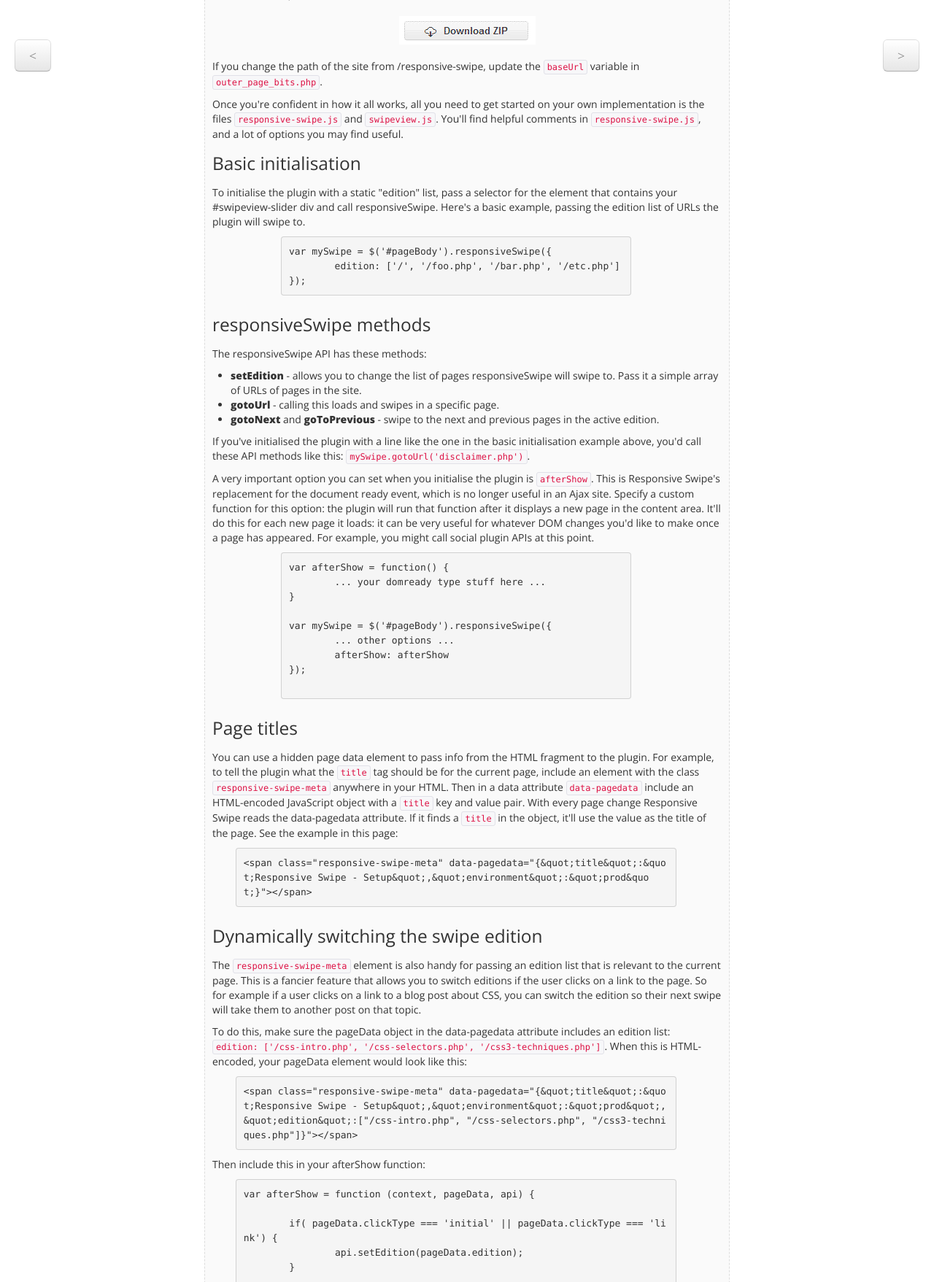
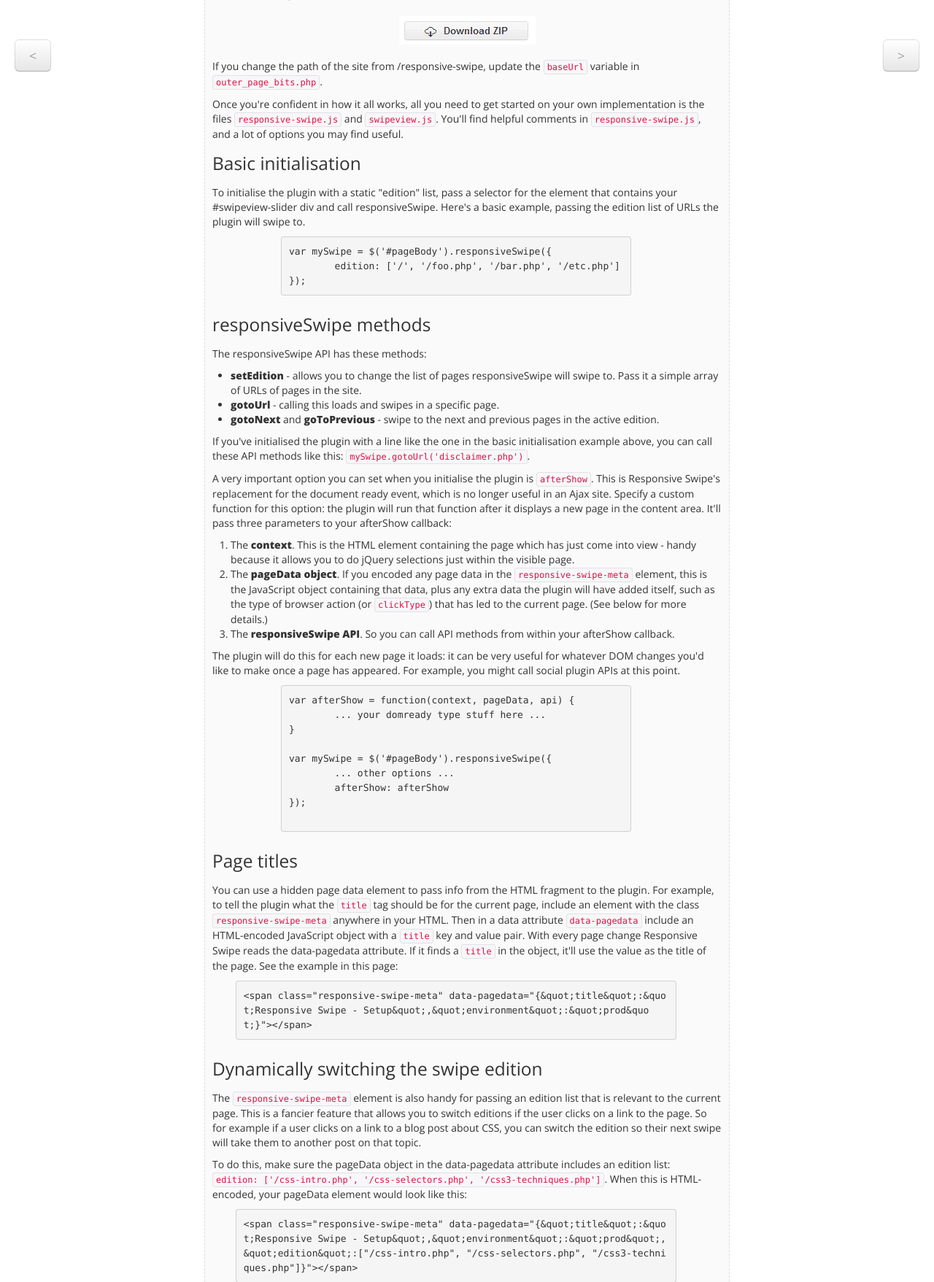
Before and after one commit to andfinally/responsive-swipe, a PHP site: page /setup.php in a window 1280 px wide. Shown: the part 346-2103 px from the top of the page at 73% size. Run offline with PHP 8.4, Linux system fonts and the light colour scheme.

Commit message:
Added more about aftershow params

```diff
--- a/setup.php
+++ b/setup.php
@@ -38,11 +38,17 @@
 			<li><b>gotoUrl</b> - calling this loads and swipes in a specific page.</li>
 			<li><b>gotoNext</b> and <b>goToPrevious</b> - swipe to the next and previous pages in the active edition.</li>
 		</ul>
-		<p>If you've initialised the plugin with a line like the one in the basic initialisation example above, you'd call these API methods like this: <code>mySwipe.gotoUrl('disclaimer.php')</code>.</p>
-		<p>A very important option you can set when you initialise the plugin is <code>afterShow</code>. This is Responsive Swipe's replacement for the document ready event, which is no longer useful in an Ajax site. Specify a custom function for this option: the plugin will run that function after it displays a new page in the content area. It'll do this for each new page it loads: it can be very useful for whatever DOM changes you'd like to make once a page has appeared. For example, you might call social plugin APIs at this point.</p>
+		<p>If you've initialised the plugin with a line like the one in the basic initialisation example above, you can call these API methods like this: <code>mySwipe.gotoUrl('disclaimer.php')</code>.</p>
+		<p>A very important option you can set when you initialise the plugin is <code>afterShow</code>. This is Responsive Swipe's replacement for the document ready event, which is no longer useful in an Ajax site. Specify a custom function for this option: the plugin will run that function after it displays a new page in the content area. It'll pass three parameters to your afterShow callback:</p>
+			<ol>
+				<li>The <b>context</b>. This is the HTML element containing the page which has just come into view - handy because it allows you to do jQuery selections just within the visible page.</li>
+				<li>The <b>pageData object</b>. If you encoded any page data in the <code>responsive-swipe-meta</code> element, this is the JavaScript object containing that data, plus any extra data the plugin will have added itself, such as the type of browser action (or <code>clickType</code>) that has led to the current page. (See below for more details.)</li>
+				<li>The <b>responsiveSwipe API</b>. So you can call API methods from within your afterShow callback.</li>
+			</ol>
+			<p>The plugin will do this for each new page it loads: it can be very useful for whatever DOM changes you'd like to make once a page has appeared. For example, you might call social plugin APIs at this point.</p>
 		<div class="row">
 			<pre class="span8 offset2">
-var afterShow = function() {
+var afterShow = function(context, pageData, api) {
 	... your domready type stuff here ...
 }
 
```
